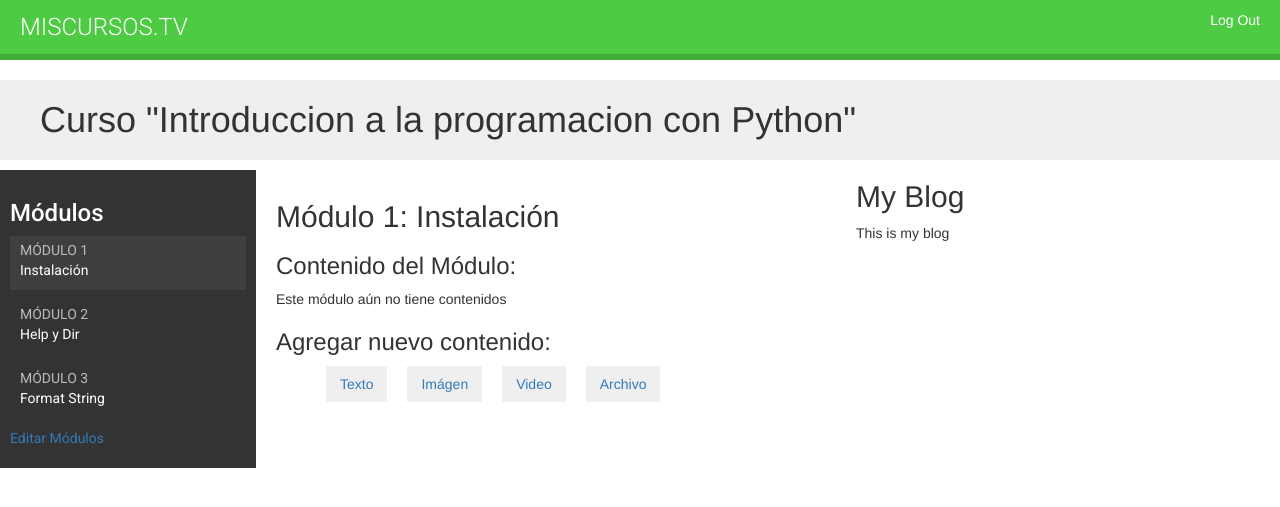
After one commit to romdelaporte/miscursostv, a Django app: page /course/module/1/ in a window 1280 px wide. The commit adds this page. Shown: the top 507 px of the page. Run offline with Django 4.2, Linux system fonts and the light colour scheme; a user stored in the database is signed in; data comes from the database, SQL or seed files in the repository; both versions use the stored data as it was after the commit; some libraries are stand-ins or nearby versions.

Commit message:
Managing Modules and Contents

```diff
--- a/server/elearning/templates/manage/course/list.html
+++ b/server/elearning/templates/manage/course/list.html
@@ -14,6 +14,9 @@
                     <a href="{% url 'course_edit' course.id %}">Editar Curso</a>
                     <a href="{% url 'course_delete' course.id %}">Eliminar Curso</a>
                     <a href="{% url 'course_module_update' course.id %}">Editar Módulos</a>
+                    {% if course.modules.count > 0 %}
+                        <a href="{% url 'module_content_list' course.modules.first.id %}">Administrar Contenidos</a>
+                    {% endif %}
                 </p>
             </div>
         {% empty %}
--- /dev/null
+++ b/server/elearning/templates/manage/module/content_list.html
@@ -0,0 +1,57 @@
+{% extends 'base.html' %}
+{% load static %}
+{% load course %}
+
+{% block title %} Módulo {{ module.order|add:1 }}: {{ module.title }} {% endblock %}
+{% block css %}<link rel="stylesheet" href="{% static 'css/base.css' %}"> {% endblock %}
+
+{% block content %}
+    {% with course=module.course %}
+        <h1>Curso "{{ course.title }}"</h1>
+        <div class="contents">
+            <h3>Módulos</h3>
+            <ul id="modules">
+                {% for m in course.modules.all %}
+                    <li data-id="{{ m.id }}" {% if m == module %} class="selected" {% endif %}>
+                        <a href="{% url 'module_content_list' m.id %}">
+                            <span>Módulo <span class="order">{{ m.order|add:1 }}</span></span>
+                            <br>
+                            {{ m.title }}
+                        </a>
+                    </li>
+                {% empty %}
+                    <li>Aún no hay módulos</li>
+                {% endfor %}
+            </ul>
+            <p><a href="{% url 'course_module_update' course.id %}">Editar Módulos</a></p>
+        </div>
+        <div class="module">
+            <h2>Módulo {{ module.order|add:1 }}: {{ module.title }}</h2>
+            <h3>Contenido del Módulo:</h3>
+
+            <div id="module-contents">
+                {% for content in module.contents.all %}
+                <div data-id="{{ content.id }}">
+                    {% with item=content.item %}
+                    <p>{{ item }} ({{ item|model_name }})</p>
+                    <a href="{% url 'module_content_update' module.id item|model_name item.id %}">Editar</a>
+                    <form action="{% url 'module_content_delete' %} content.id>" method="post"
+                        <input type="submit" value="Borrar">
+                        {% csrf_token %}
+                    </form>
+                    {% endwith %}
+                </div>
+                {% empty %}
+                    <p>Este módulo aún no tiene contenidos</p>
+                {% endfor %}
+            </div>
+            <h3>Agregar nuevo contenido:</h3>
+            <ul class="content-types">
+                <li><a href="{% url 'module_content_create' module.id  'text' %}">Texto</a></li>
+                <li><a href="{% url 'module_content_create' module.id  'image' %}">Imágen</a></li>
+                <li><a href="{% url 'module_content_create' module.id  'video' %}">Video</a></li>
+                <li><a href="{% url 'module_content_create' module.id  'file' %}">Archivo</a></li>
+            </ul>
+        </div>
+    {% endwith %}
+{% endblock %}
```
Also changed, not shown: server/elearning/templatetags/course.py (added, +10 -0 lines), server/db.sqlite3, server/elearning/templatetags/__init__.py (added).
